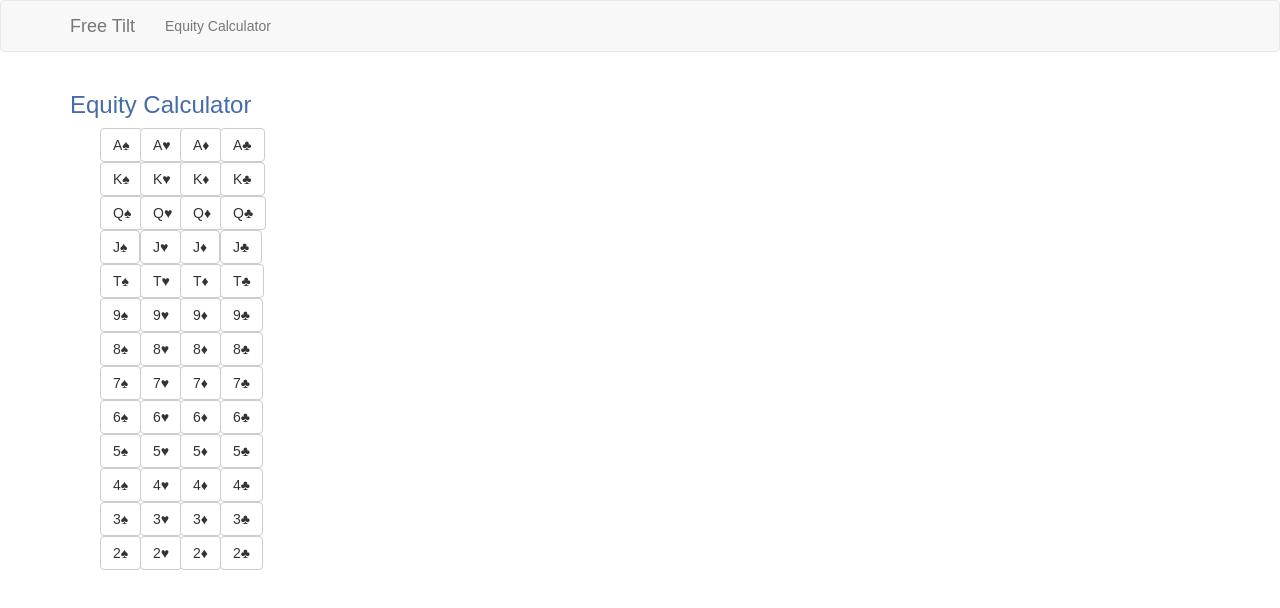
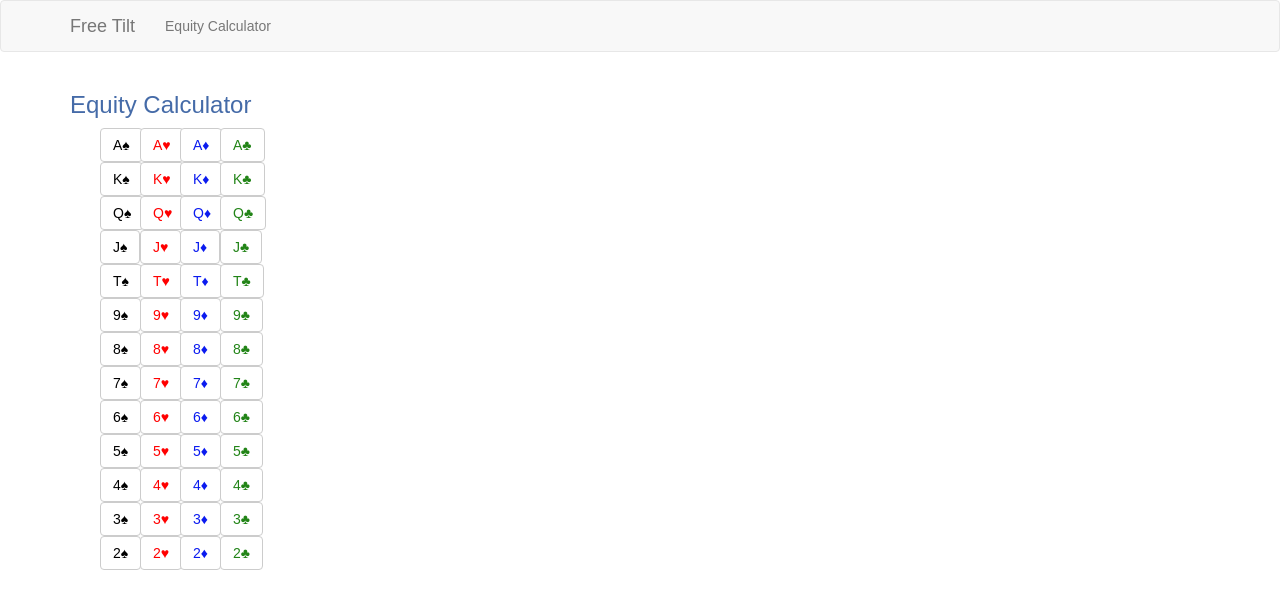
Before and after one commit to billmiller2/freetilt, a React (Create React App) app: page /equitycalculator in a window 1280 px wide. Shown: the top 608 px of the page. Built offline with nearby package versions, Linux system fonts and the light colour scheme.

Commit message:
four color deck

```diff
--- a/src/App.css
+++ b/src/App.css
@@ -1,3 +1,19 @@
 body {
     color: #456ba8;
 }
+
+.spades {
+    color: #000000;
+}
+
+.hearts {
+    color: #ff0000;
+}
+
+.diamonds{
+    color: #0b1bef;
+}
+
+.clubs {
+    color: #228417;
+}
--- a/src/equitycalculator/components/buttons/card.jsx
+++ b/src/equitycalculator/components/buttons/card.jsx
@@ -1,8 +1,15 @@
 import * as React from 'react'
 import { Button } from 'react-bootstrap'
+import { getSuitFromHTML } from '../../'
 
-export const Card = (props) => (
-    <Button>
-        {props.rank + props.suit}
-    </Button>
-)
+export class Card extends React.Component {
+    render() {
+        let suit = getSuitFromHTML(this.props.suit.charCodeAt())
+
+        return (
+            <Button className={"cardButton " + suit}>
+                {this.props.rank + this.props.suit}
+            </Button>
+        )
+    }
+}
--- a/src/equitycalculator/constants/suits.js
+++ b/src/equitycalculator/constants/suits.js
@@ -1,3 +1,4 @@
+// unicode suits
 export const SPADES = '\u2660'
 export const HEARTS = '\u2665'
 export const DIAMONDS = '\u2666'
@@ -9,3 +10,24 @@ export const suits = [
     DIAMONDS,
     CLUBS
 ]
+
+// HTML entities
+const HTML_SPADES = 9824
+const HTML_HEARTS = 9829
+const HTML_DIAMONDS = 9830
+const HTML_CLUBS = 9827
+
+export const getSuitFromHTML = (entity) => {
+    switch (entity) {
+        case HTML_SPADES:
+            return 'spades'
+        case HTML_HEARTS:
+            return 'hearts'
+        case HTML_DIAMONDS:
+            return 'diamonds'
+        case HTML_CLUBS:
+            return 'clubs'
+        default:
+            return ''
+    }
+}
```
